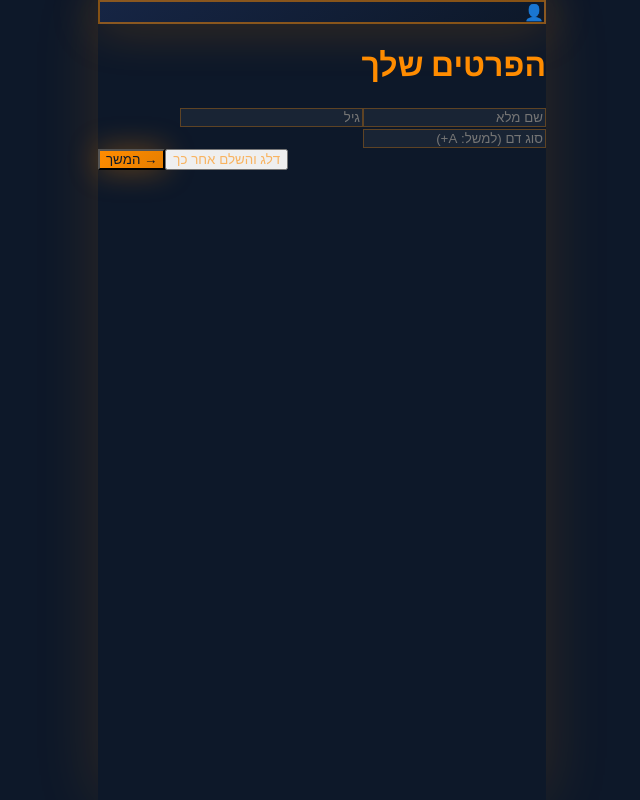
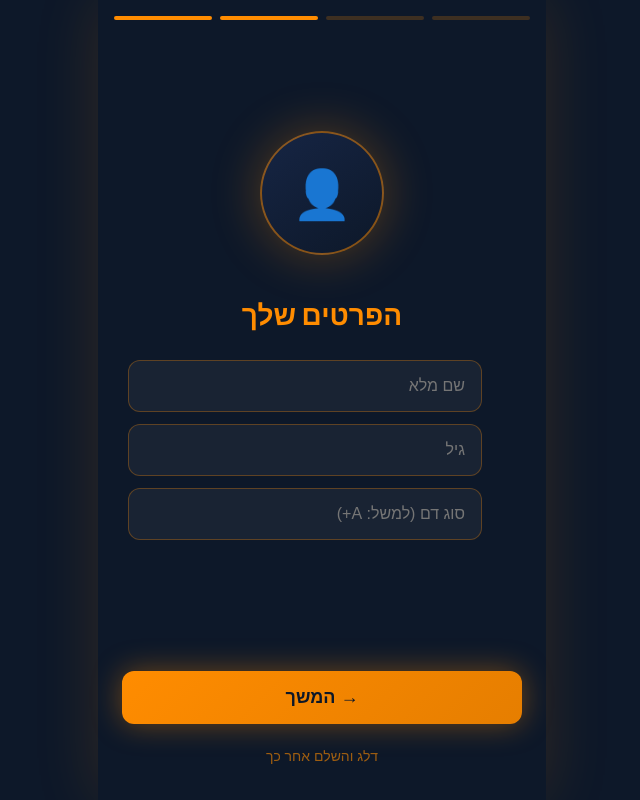
Before and after one commit to nirram77-lang/sos-click, a React (Create React App) app: page / in a window 1280 px wide. Both pictures are taken after a click on the button "המשך →". Shown: the whole page, without its empty margins (318-958 px from the left). Built offline with nearby package versions, Linux system fonts and the light colour scheme.

Commit message:
Hollywood design - unified onboarding

```diff
--- a/src/App.js
+++ b/src/App.js
@@ -266,56 +266,86 @@ function App() {
     const isFirstStep = onboardingStep === 0;
 
     return (
-      <div className="min-h-screen flex flex-col" style={{
+      <div style={{
         background: '#0d1829',
-        direction: 'ltr'
+        minHeight: '100vh',
+        display: 'flex',
+        flexDirection: 'column'
       }}>
         {/* Progress Bar */}
-        <div className="p-4">
-          <div className="flex gap-2">
+        <div style={{ padding: '16px' }}>
+          <div style={{ display: 'flex', gap: '8px' }}>
             {steps.map((_, idx) => (
               <div
                 key={idx}
-                className="flex-1 h-1 rounded-full transition-all"
                 style={{
-                  background: idx <= onboardingStep ? '#FF8C00' : 'rgba(255,140,0,0.2)'
+                  flex: 1,
+                  height: '4px',
+                  borderRadius: '2px',
+                  background: idx <= onboardingStep ? '#FF8C00' : 'rgba(255,140,0,0.2)',
+                  transition: 'all 0.3s'
                 }}
               />
             ))}
           </div>
         </div>
 
-        {/* Content */}
-        <div className="flex-1 flex flex-col items-center justify-center p-6" style={{ direction: language === 'he' ? 'rtl' : 'ltr' }}>
-          {/* Icon */}
-          <div className="w-28 h-28 rounded-full flex items-center justify-center mb-6" style={{
+        {/* Content - All Centered */}
+        <div style={{
+          flex: 1,
+          display: 'flex',
+          flexDirection: 'column',
+          alignItems: 'center',
+          justifyContent: 'center',
+          padding: '24px',
+          textAlign: 'center'
+        }}>
+          {/* Icon/Logo */}
+          <div style={{
+            width: '120px',
+            height: '120px',
+            borderRadius: '50%',
             background: 'linear-gradient(145deg, #162544 0%, #0d1829 100%)',
             border: '2px solid rgba(255,140,0,0.5)',
-            boxShadow: '0 0 50px rgba(255,140,0,0.3)'
+            boxShadow: '0 0 50px rgba(255,140,0,0.3)',
+            display: 'flex',
+            alignItems: 'center',
+            justifyContent: 'center',
+            marginBottom: '24px'
           }}>
             {currentStep.icon === '🆘' ? (
-              <img src="/logo-sos.png" alt="SOS Click" className="w-20 h-20 object-contain" />
+              <img src="/logo-sos.png" alt="SOS Click" style={{ width: '90px', height: '90px', objectFit: 'contain' }} />
             ) : (
-              <span className="text-5xl">{currentStep.icon}</span>
+              <span style={{ fontSize: '48px' }}>{currentStep.icon}</span>
             )}
           </div>
 
           {/* Title */}
-          <h1 className="text-2xl font-black mb-2 text-center" style={{ color: '#FF8C00' }}>
+          <h1 style={{
+            color: '#FF8C00',
+            fontSize: '28px',
+            fontWeight: 900,
+            marginBottom: '12px',
+            direction: language === 'he' ? 'rtl' : 'ltr'
+          }}>
             {currentStep.title}
           </h1>
 
-          {/* Welcome Step */}
+          {/* Welcome Step Text */}
           {isFirstStep && (
-            <>
-              <p className="text-lg text-white/80 mb-2 text-center">{currentStep.subtitle}</p>
-              <p className="text-sm text-white/60 text-center max-w-xs">{currentStep.description}</p>
-            </>
+            <div style={{ direction: language === 'he' ? 'rtl' : 'ltr' }}>
+              <p style={{ color: 'rgba(255,255,255,0.9)', fontSize: '18px', marginBottom: '8px' }}>
+                {currentStep.subtitle}
+              </p>
+              <p style={{ color: 'rgba(255,255,255,0.6)', fontSize: '14px', maxWidth: '280px' }}>
+                {currentStep.description}
+              </p>
+            </div>
           )}
 
           {/* Form Steps */}
           {currentStep.fields && (
-            <div className="w-full max-w-sm space-y-4 mt-4">
+            <div style={{ width: '100%', maxWidth: '320px', marginTop: '16px', direction: language === 'he' ? 'rtl' : 'ltr' }}>
               {currentStep.fields.map(field => (
                 <input
                   key={field}
@@ -323,11 +353,16 @@ function App() {
                   value={onboardingData[field]}
                   onChange={(e) => setOnboardingData({...onboardingData, [field]: e.target.value})}
                   placeholder={fieldLabels[language][field]}
-                  className="w-full p-4 rounded-xl text-base focus:outline-none focus:ring-2 focus:ring-orange-500"
                   style={{
+                    width: '100%',
+                    padding: '16px',
+                    borderRadius: '12px',
+                    fontSize: '16px',
                     background: 'rgba(255,255,255,0.05)',
                     border: '1px solid rgba(255,140,0,0.3)',
-                    color: 'white'
+                    color: 'white',
+                    marginBottom: '12px',
+                    outline: 'none'
                   }}
                 />
               ))}
@@ -335,15 +370,21 @@ function App() {
           )}
         </div>
 
-        {/* Buttons */}
-        <div className="p-6 space-y-3">
+        {/* Buttons - Fixed at Bottom */}
+        <div style={{ padding: '24px' }}>
           <button
             onClick={handleNext}
-            className="w-full py-4 rounded-xl font-bold text-lg transition-all active:scale-95"
             style={{
+              width: '100%',
+              padding: '16px',
+              borderRadius: '12px',
+              fontWeight: 700,
+              fontSize: '18px',
               background: 'linear-gradient(135deg, #FF8C00 0%, #e67e00 100%)',
               boxShadow: '0 0 30px rgba(255,140,0,0.4)',
-              color: '#0d1829'
+              color: '#0d1829',
+              border: 'none',
+              cursor: 'pointer'
             }}
           >
             {isLastStep
@@ -355,8 +396,16 @@ function App() {
           {!isFirstStep && (
             <button
               onClick={handleSkip}
-              className="w-full py-3 rounded-xl font-medium text-sm"
-              style={{ color: 'rgba(255,140,0,0.6)' }}
+              style={{
+                width: '100%',
+                padding: '12px',
+                marginTop: '12px',
+                background: 'none',
+                border: 'none',
+                color: 'rgba(255,140,0,0.6)',
+                fontSize: '14px',
+                cursor: 'pointer'
+              }}
             >
               {language === 'he' ? 'דלג והשלם אחר כך' : 'Skip, complete later'}
             </button>
```
